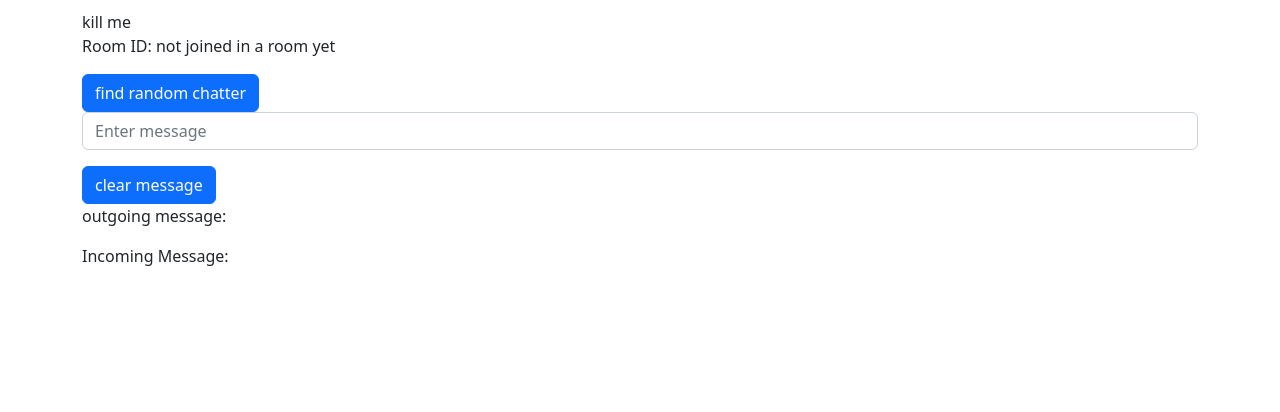
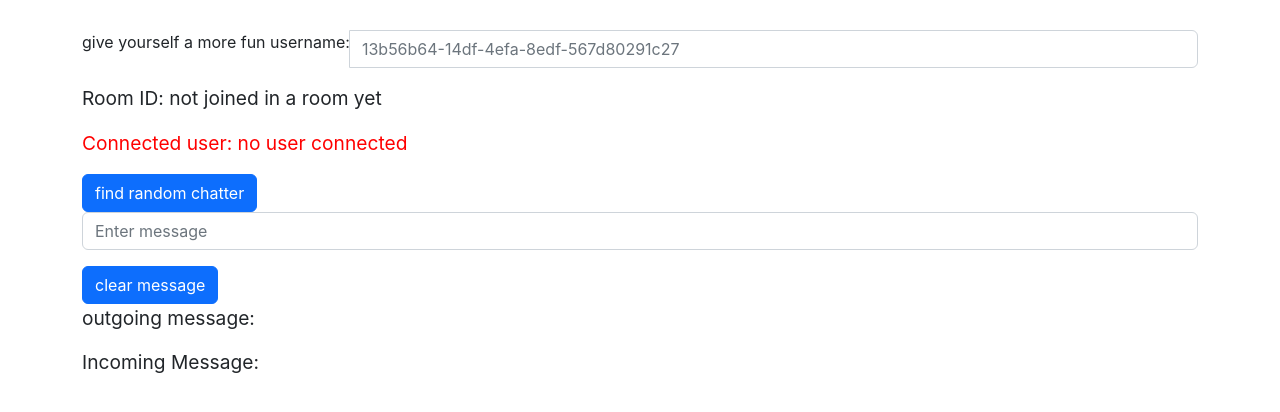
Before and after one commit to NickLeon92/Anotyper, a Next.js app in the folder realtime-redux/: page / in a window 1280 px wide. Shown: the top 412 px of the page. Built offline with nearby package versions, Linux system fonts and the light colour scheme; no server answers.

Commit message:
v2 stable release. Functionality added to alert you to paired chatter

```diff
--- a/realtime-redux/app/layout.tsx
+++ b/realtime-redux/app/layout.tsx
@@ -1,6 +1,7 @@
 /* eslint-disable @next/next/no-head-element */
 // 'use client'
 import "bootstrap/dist/css/bootstrap.min.css";
+import '../styles/globals.css'
 import {Button} from 'react-bootstrap'
 import axios from 'axios'
 export default async function RootLayout({children}: {children: React.ReactNode}) {
@@ -26,7 +27,12 @@ export default async function RootLayout({children}: {children: React.ReactNode}
 
   return (
     <html>
-      <head></head>
+      <head>
+      <meta
+  name="viewport"
+  content="width=device-width, initial-scale=1, maximum-scale=1"
+/>
+      </head>
       <body>
 
 
--- a/realtime-redux/app/page.tsx
+++ b/realtime-redux/app/page.tsx
@@ -2,12 +2,13 @@
 
 import test from "node:test";
 import React, { useEffect, useState } from "react";
-import {Form, InputGroup, FormControl, Button, Container} from 'react-bootstrap'
+import {Form, InputGroup, FormControl, Button, Container, FormLabel} from 'react-bootstrap'
 
 import { io } from "socket.io-client";
 
 
 
+//const socket = io("http://localhost:3001")
 const socket = io("https://redux-socket-server.fly.dev/")
 
 import { v4 as uuidv4 } from 'uuid';
@@ -27,6 +28,11 @@ function Home(){
     const [locationData, setLocationData] = useState({})
 
     const [ready, setReady] = useState(false)
+    const [connectedUser, setConnectedUser] = useState('no user connected')
+    const [foundUser, setFoundUser] = useState(false)
+    const [username, setUsername] = useState(id)
+    const [message, setMessage] = useState('')
+    const [inbox, setInbox] = useState('')
 
     //callback for success/err functions for geolocation attempt (done automatically)
     const success = (data: { coords: { latitude: any; longitude: any; }; }) => {
@@ -34,22 +40,18 @@ function Home(){
         console.log("location data:")
         console.log(data.coords)
 
-        testRoomId = { latitude: data.coords.latitude, longitude: data.coords.longitude, userId: id }
+        // testRoomId = { latitude: data.coords.latitude, longitude: data.coords.longitude, userId: id, username: username }
         setReady(true)
 
         //set location data for back-end matchmaker
-        setLocationData({ latitude: data.coords.latitude, longitude: data.coords.longitude, userId: id })
+        setLocationData({ latitude: data.coords.latitude, longitude: data.coords.longitude, userId: id})
 
     }
     const error = (error: any) => {
         console.log(error)
+        window.alert(error)
     }
 
-    //set outgoing message
-    const [message, setMessage] = useState('')
-
-    //socket sensitive inbox recieving message
-    const [inbox, setInbox] = useState('')
 
     //clears outgoing message
     const clearMessage = () => {
@@ -64,8 +66,10 @@ function Home(){
     const findRoom = () => {
         setInbox('')
         setMessage('')
+        setFoundUser(false)
+        const payload = {...locationData, username:username}
         if(ready){
-            socket.emit("join_room", locationData)
+            socket.emit("join_room", payload)
         }
         else{
             window.alert('you need to wait for location data to come back')
@@ -86,6 +90,10 @@ function Home(){
         e.preventDefault()
         setMessage(e.target.value)
         socket.emit("send_message", {message: e.target.value, partner: roomId})
+    }
+    const updateUserName = (e: React.ChangeEvent<HTMLInputElement>) => {
+        e.preventDefault()
+        setUsername(e.target.value)
     }
 
     useEffect(() => {
@@ -112,6 +120,22 @@ function Home(){
             setInbox('')
             socket.emit("leave_room")
             setRoomId('user disconnected')
+            setConnectedUser('no user connected')
+            setFoundUser(false)
+        })
+        socket.on("connected_users",(data) => {
+            console.log(data)
+            setConnectedUser('looking for someone to chat with..')
+            for(let user in data){
+                console.log(`is ${user} equal to ${id}`)
+                if(user !== id){
+                    console.log('WHHYYYYYYYYYY')
+                    setConnectedUser(data[user])
+                }
+            }
+            if(Object.keys(data).length > 1){
+                setFoundUser(true)
+            }
         })
         console.log(inbox)
     },[socket])
@@ -123,10 +147,21 @@ function Home(){
 
     return (
         <div>
-          <Container style={{marginTop:'10px'}}>
-            kill me
+          <Container style={{marginTop:'30px'}}>
+          <InputGroup className="mb-3">
+                <FormLabel>give yourself a more fun username:</FormLabel>
+                <FormControl
+                    type="text"
+                    placeholder={id}
+                    onChange={updateUserName}
+                />
+            </InputGroup>
             <p>Room ID: {roomId}</p>
+            <p style={foundUser ?{color: 'green'}:{color:'red'}}>
+                Connected user: {connectedUser}
+            </p>
                 <Button onClick={findRoom}>find random chatter</Button>
+
                 <InputGroup className="mb-3">
                     <FormControl
                         type="text"
--- a/realtime-redux/styles/globals.css
+++ b/realtime-redux/styles/globals.css
@@ -10,6 +10,9 @@ a {
   color: inherit;
   text-decoration: none;
 }
+p {
+  font-size: larger;
+}
 
 * {
   box-sizing: border-box;
@@ -21,6 +24,7 @@ a {
   }
   body {
     color: white;
-    background: black;
+    background-color: black;
+    overflow-x: hidden;
   }
 }
```
Also changed, not shown: 2 other files (tests, documents, lock files or other folders).
